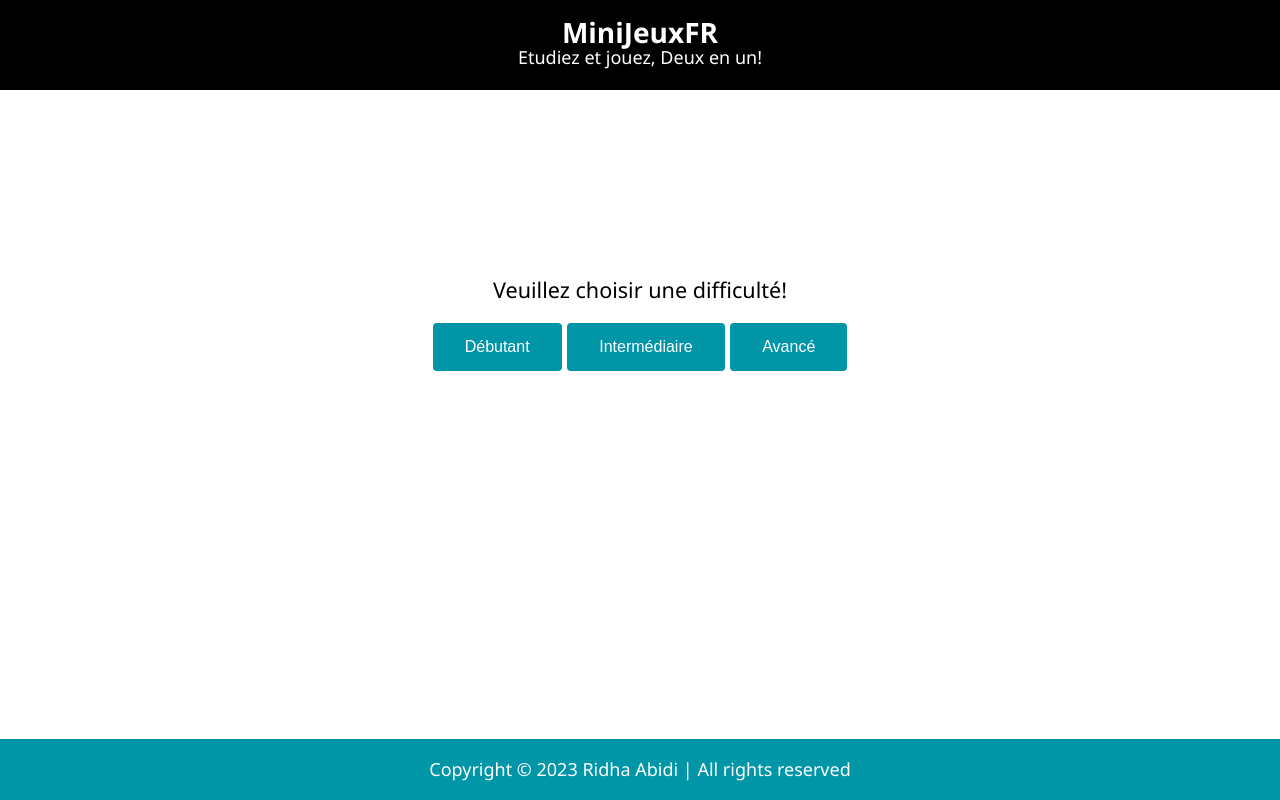
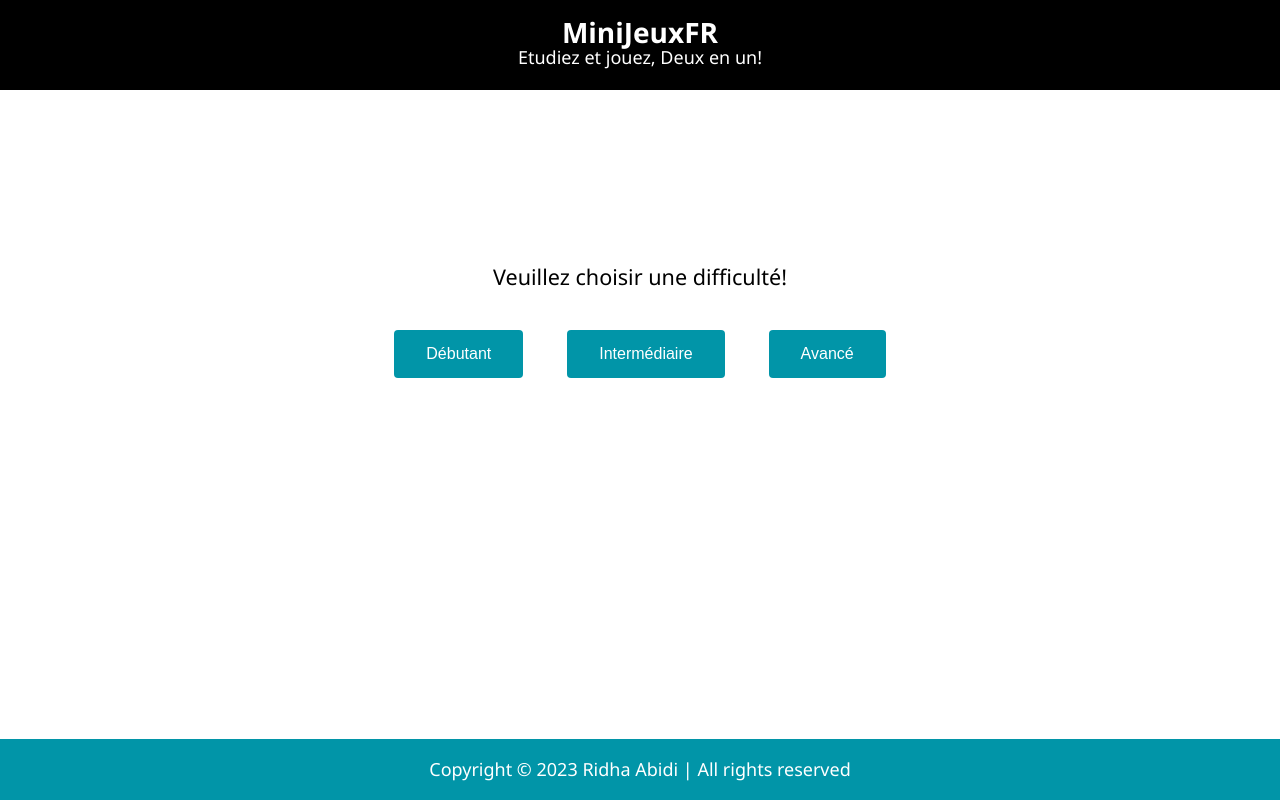
Before and after one commit to iyedA/website, a plain HTML site: page Minigame1.html in a window 1280 px wide. Drawn offline with Linux system fonts and the light colour scheme.

Commit message:
Add files via upload

```diff
--- a/Minigame1style.css
+++ b/Minigame1style.css
@@ -83,6 +83,7 @@ button {
   display: inline-block;
   font-size: 16px;
   border-radius: 4px;
+  margin: 1.5vw;
 }
 button:hover {
   color: white;
@@ -120,3 +121,128 @@ button:hover {
   border-radius: 25px;
   padding: 5px;
 }
+/* @media screen and (max-width: 480px) {
+  body {
+    margin: 0;
+    font-family: 'Segoe UI', Tahoma, Geneva, Verdana, sans-serif;
+    font-size: large;
+    line-height: 25px;
+    display: flex;
+    flex-direction: column;
+    min-height: 100vh;
+  }
+
+  .MainTitle {
+    margin: 0;
+    padding: 20px 0;
+    text-align: center;
+    background-color: #0195a8;
+    transition-duration: 0.5s;
+  }
+
+  .MainTitle h1 {
+    margin: 0;
+    color: white;
+    font-size: 28px;
+  }
+
+  .MainTitle p {
+    margin: 0;
+    color: white;
+  }
+  .MainTitle:hover {
+    color: white;
+    background-color: black;
+  }
+  footer {
+    margin-top: auto;
+    color: #ffffff;
+    background-color: #0195a8;
+    text-align: center;
+  }
+  .gameStarter {
+    font-size: larger;
+    margin: auto;
+    font-weight: 500;
+    text-align: center;
+    display: block;
+  }
+  .game {
+    font-size: larger;
+    margin: auto;
+    font-weight: 500;
+    text-align: center;
+  }
+  #labelTimer {
+    background-color: white;
+    border-style: groove;
+    padding: 5px;
+    color: black;
+    text-align: center;
+    text-decoration: none;
+    display: inline-flex;
+    border-radius: 25px;
+  }
+  .wordSelector {
+    background-color: white;
+    border-style: groove;
+    color: black;
+    padding: 32px;
+    text-align: center;
+    text-decoration: none;
+    display: inline-block;
+    font-size: 35px;
+    border-radius: 25px;
+    margin: 15px;
+  }
+  button {
+    font-size: 20px;
+    transition-duration: 0.5s;
+    background-color: #0195a8;
+    border: none;
+    color: white;
+    padding: 15px 32px;
+    text-align: center;
+    text-decoration: none;
+    display: inline-block;
+    font-size: 16px;
+    border-radius: 4px;
+    margin: 3vw auto;
+  }
+  button:hover {
+    color: white;
+    background-color: black;
+  }
+  .mediumAnswers {
+    display: inline-block;
+  }
+  .hardAnswers {
+    display: inline-block;
+  }
+  .score {
+    margin-top: 50px;
+    background-color: white;
+    border-style: groove;
+    padding: 25px;
+    color: black;
+    text-align: center;
+    text-decoration: none;
+    display: inline-flex;
+    border-radius: 35px;
+  }
+  .gameResults {
+    text-align: center;
+    color: red;
+    margin-top: 20px;
+  }
+  .wrongChoices {
+    background-color: white;
+    border-style: groove;
+    color: black;
+    text-align: center;
+    display: inline-block;
+    text-decoration: none;
+    border-radius: 25px;
+    padding: 5px;
+  }
+} */
```
